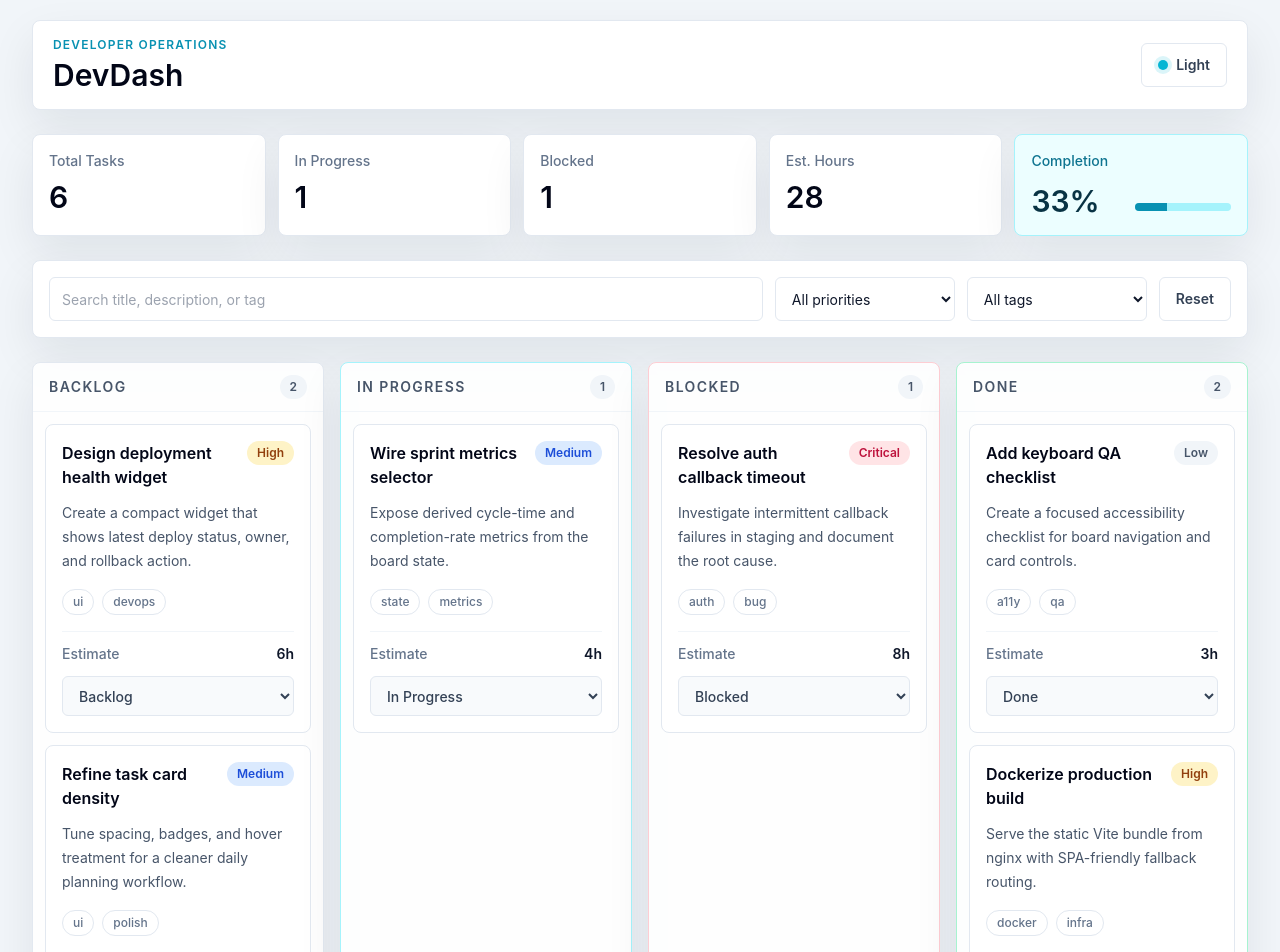
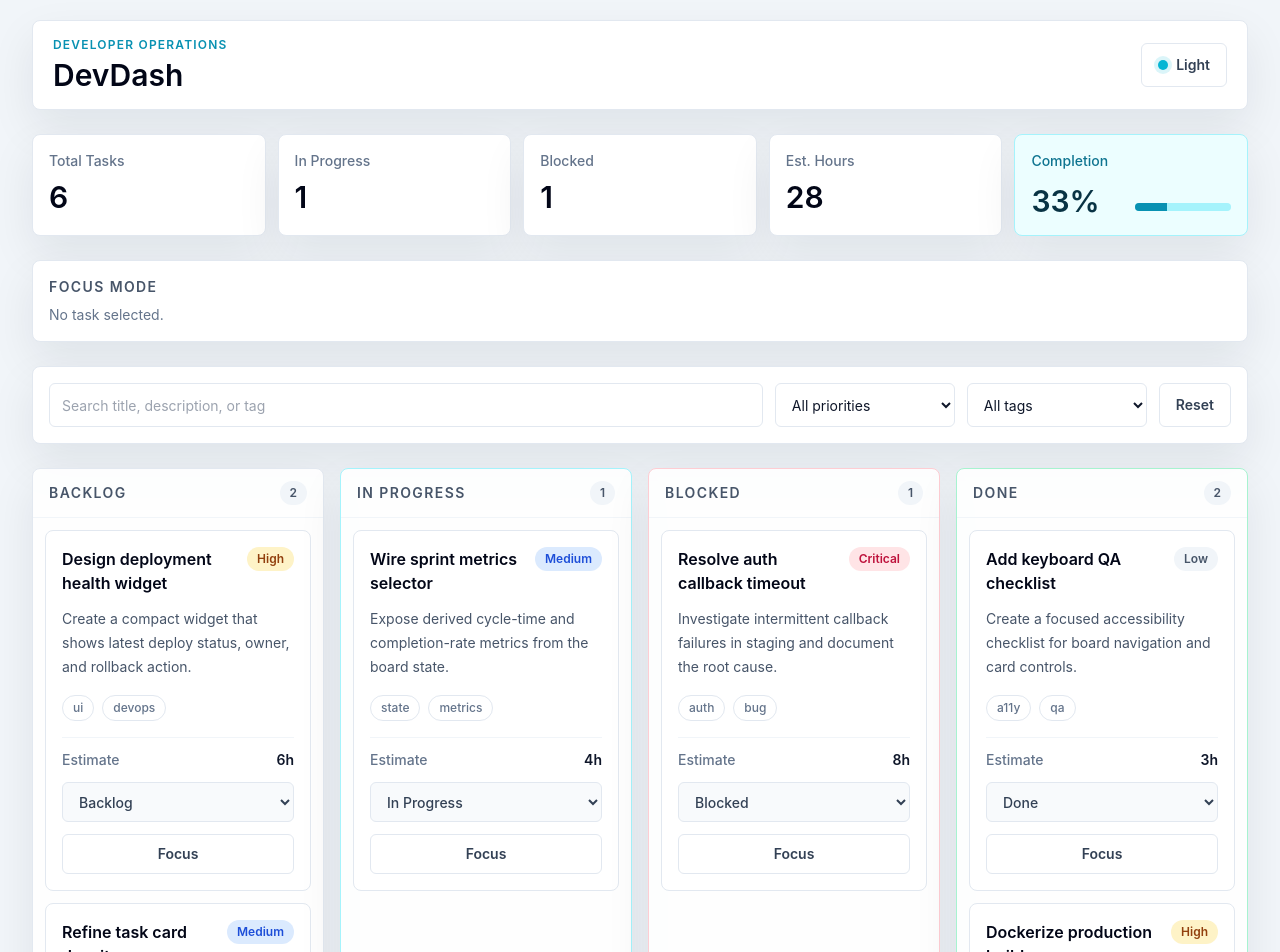
Before and after one commit to error411/DevDash, a React (Vite) app: page / in a window 1280 px wide. Shown: the top 952 px of the page. Built offline with nearby package versions, Linux system fonts and the light colour scheme.

Commit message:
added focus mode

```diff
--- a/src/App.tsx
+++ b/src/App.tsx
@@ -2,6 +2,7 @@ import { useEffect } from 'react';
 import { useRecoilValue } from 'recoil';
 import { Header } from './components/layout/Header';
 import { SearchFilters } from './components/filters/SearchFilters';
+import { FocusPanel } from './components/FocusPanel';
 import { StatsGrid } from './components/stats/StatsGrid';
 import { KanbanBoard } from './components/board/KanbanBoard';
 import { darkModeState } from './state/atoms/uiAtom';
@@ -18,6 +19,7 @@ const App = () => {
       <div className="mx-auto flex min-h-screen w-full max-w-7xl flex-col gap-6 px-4 py-5 sm:px-6 lg:px-8">
         <Header />
         <StatsGrid />
+        <FocusPanel />
         <SearchFilters />
         <KanbanBoard />
       </div>
--- /dev/null
+++ b/src/atoms/ui.ts
@@ -0,0 +1,7 @@
+// src/atoms/ui.ts
+import { atom } from 'recoil'
+
+export const focusedTaskIdState = atom<string | null>({
+  key: 'focusedTaskIdState',
+  default: null,
+})
--- /dev/null
+++ b/src/components/FocusPanel.tsx
@@ -0,0 +1,45 @@
+import { useRecoilValue, useSetRecoilState } from 'recoil';
+import { focusedTaskIdState } from '../atoms/ui';
+import { focusedTaskSelector } from '../selectors/focusedTask';
+
+export const FocusPanel = () => {
+  const focusedTask = useRecoilValue(focusedTaskSelector);
+  const setFocusedTaskId = useSetRecoilState(focusedTaskIdState);
+
+  if (!focusedTask) {
+    return (
+      <section className="rounded-lg border border-slate-200 bg-white p-4 shadow-soft dark:border-neutral-800 dark:bg-neutral-900">
+        <h2 className="text-sm font-semibold uppercase tracking-widest text-slate-600 dark:text-slate-300">
+          Focus Mode
+        </h2>
+        <p className="mt-2 text-sm text-slate-500 dark:text-slate-400">No task selected.</p>
+      </section>
+    );
+  }
+
+  return (
+    <section className="rounded-lg border border-cyan-200 bg-cyan-50 p-4 shadow-soft dark:border-cyan-900/80 dark:bg-cyan-950/30">
+      <div className="flex flex-col gap-3 sm:flex-row sm:items-start sm:justify-between">
+        <div>
+          <h2 className="text-sm font-semibold uppercase tracking-widest text-cyan-700 dark:text-cyan-300">
+            Current Focus
+          </h2>
+          <p className="mt-2 text-lg font-semibold text-cyan-950 dark:text-cyan-100">
+            {focusedTask.title}
+          </p>
+          <p className="mt-1 text-sm leading-6 text-cyan-900/80 dark:text-cyan-100/75">
+            {focusedTask.description}
+          </p>
+        </div>
+
+        <button
+          type="button"
+          onClick={() => setFocusedTaskId(null)}
+          className="h-10 rounded-md border border-cyan-300 px-3 text-sm font-semibold text-cyan-800 transition hover:bg-cyan-100 dark:border-cyan-800 dark:text-cyan-200 dark:hover:bg-cyan-950"
+        >
+          Clear focus
+        </button>
+      </div>
+    </section>
+  );
+};
--- a/src/components/board/TaskCard.tsx
+++ b/src/components/board/TaskCard.tsx
@@ -1,4 +1,5 @@
-import { useSetRecoilState } from 'recoil';
+import { useRecoilValue, useSetRecoilState } from 'recoil';
+import { focusedTaskIdState } from '../../atoms/ui';
 import { tasksState } from '../../state/atoms/tasksAtom';
 import {
   priorityLabels,
@@ -22,6 +23,9 @@ interface TaskCardProps {
 
 export const TaskCard = ({ task }: TaskCardProps) => {
   const setTasks = useSetRecoilState(tasksState);
+  const setFocusedTaskId = useSetRecoilState(focusedTaskIdState);
+  const focusedTaskId = useRecoilValue(focusedTaskIdState);
+  const isFocused = focusedTaskId === task.id;
 
   const updateStatus = (status: TaskStatus) => {
     setTasks((tasks) =>
@@ -32,7 +36,13 @@ export const TaskCard = ({ task }: TaskCardProps) => {
   };
 
   return (
-    <article className="group rounded-lg border border-slate-200 bg-white p-4 transition hover:-translate-y-0.5 hover:border-cyan-200 hover:shadow-md dark:border-neutral-800 dark:bg-neutral-950 dark:hover:border-cyan-800">
+    <article
+      className={`group rounded-lg border p-4 transition hover:-translate-y-0.5 hover:shadow-md ${
+        isFocused
+          ? 'border-cyan-300 bg-cyan-50 shadow-md ring-2 ring-cyan-500/20 dark:border-cyan-700 dark:bg-cyan-950/30 dark:ring-cyan-400/20'
+          : 'border-slate-200 bg-white hover:border-cyan-200 dark:border-neutral-800 dark:bg-neutral-950 dark:hover:border-cyan-800'
+      }`}
+    >
       <div className="flex items-start justify-between gap-3">
         <h3 className="text-base font-semibold leading-6 text-slate-950 dark:text-white">{task.title}</h3>
         <span className={`shrink-0 rounded-full px-2.5 py-1 text-xs font-semibold ${priorityStyles[task.priority]}`}>
@@ -73,6 +83,17 @@ export const TaskCard = ({ task }: TaskCardProps) => {
             </option>
           ))}
         </select>
+        <button
+          type="button"
+          onClick={() => setFocusedTaskId(task.id)}
+          className={`h-10 rounded-md border px-3 text-sm font-semibold transition ${
+            isFocused
+              ? 'border-cyan-300 bg-cyan-600 text-white hover:bg-cyan-700 dark:border-cyan-600 dark:bg-cyan-500 dark:text-cyan-950 dark:hover:bg-cyan-400'
+              : 'border-slate-200 text-slate-700 hover:border-cyan-300 hover:bg-cyan-50 hover:text-cyan-700 dark:border-neutral-700 dark:text-slate-200 dark:hover:border-cyan-700 dark:hover:bg-cyan-950/40 dark:hover:text-cyan-200'
+          }`}
+        >
+          {isFocused ? 'Focused' : 'Focus'}
+        </button>
       </footer>
     </article>
   );
--- /dev/null
+++ b/src/selectors/focusedTask.ts
@@ -0,0 +1,18 @@
+import { selector } from 'recoil';
+import { tasksState } from '../state/atoms/tasksAtom';
+import type { Task } from '../types/task';
+import { focusedTaskIdState } from '../atoms/ui';
+
+export const focusedTaskSelector = selector<Task | null>({
+  key: 'focusedTaskSelector',
+  get: ({ get }) => {
+    const tasks = get(tasksState);
+    const focusedId = get(focusedTaskIdState);
+
+    if (!focusedId) {
+      return null;
+    }
+
+    return tasks.find((task) => task.id === focusedId) ?? null;
+  },
+});
```
Also changed, not shown: 1 other file (tests, documents, lock files or other folders).
